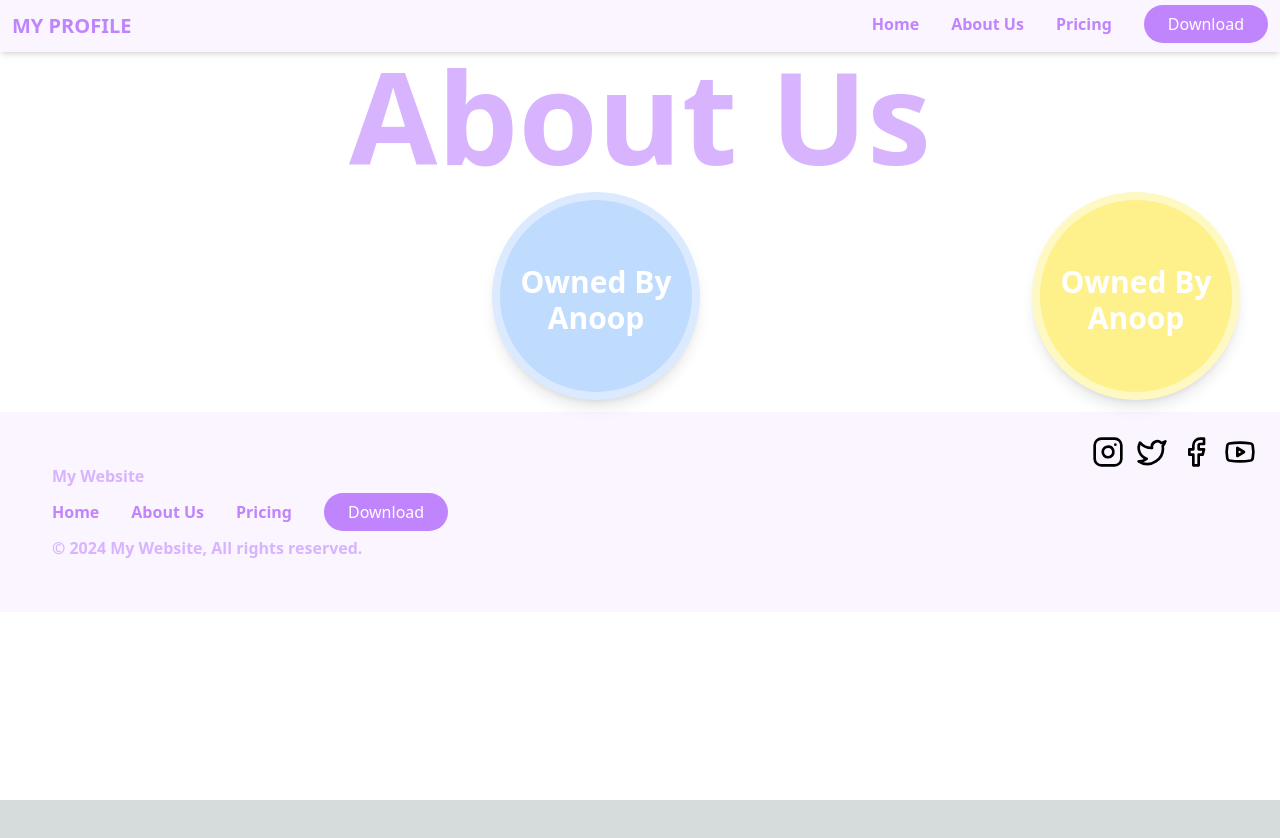
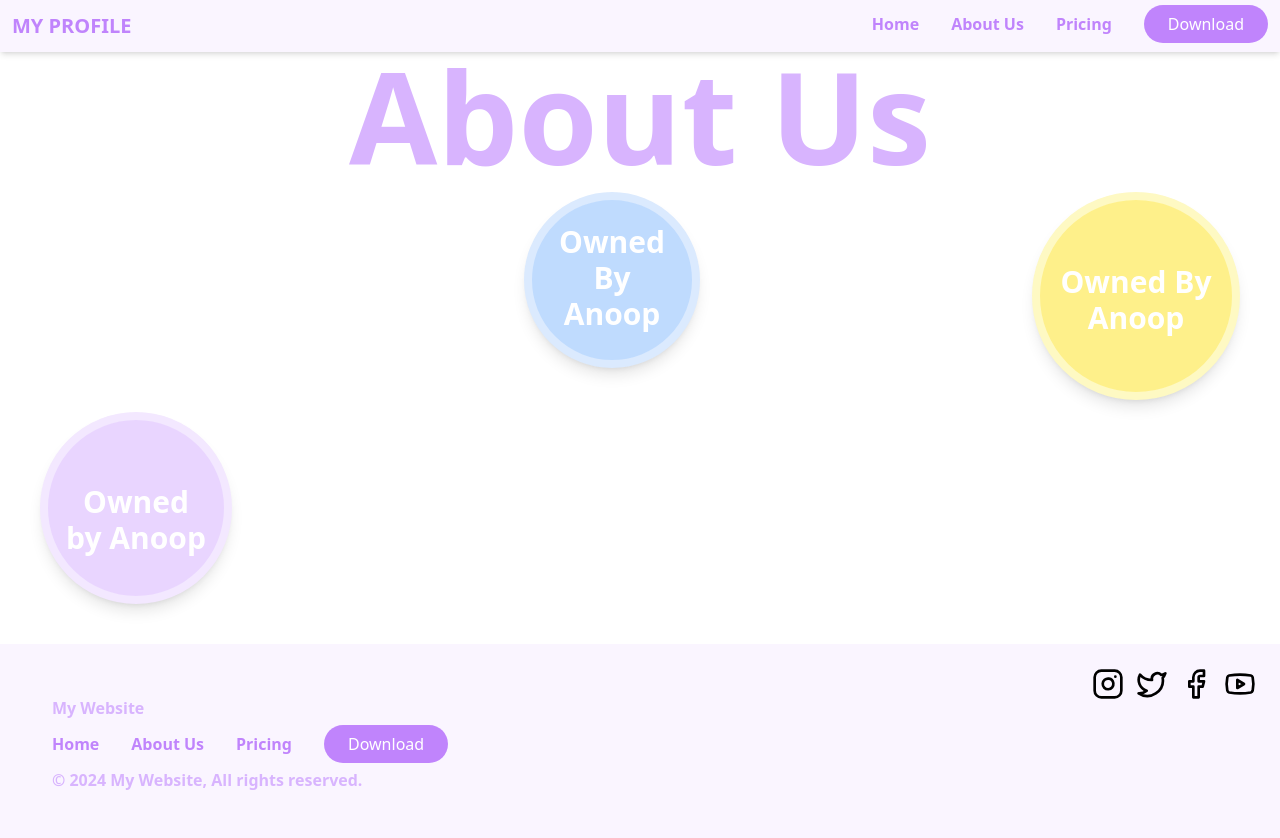
Before and after one commit to zeiq-co/anoop-project, a Next.js app: page /aboutus in a window 1280 px wide. Shown: the top 838 px of the page. Before the commit the page ends 800 px from the top, so only its background shows below. Built offline with nearby package versions, Linux system fonts and the light colour scheme.

Commit message:
Update aboutus.js

```diff
--- a/src/pages/aboutus.js
+++ b/src/pages/aboutus.js
@@ -14,11 +14,16 @@ export default function Home () {
       {/* Title */}
       {/* Info Tab's */}
       <div className='flex flex-row-reverse'>
-      <div className='h-52 w-52  bg-yellow-200 rounded-full border-yellow-100 border-8 m-3 mr-10 shadow-lg'>
+      <div className='h-52 w-52 mb- bg-yellow-200 rounded-full border-yellow-100 border-8 m-3 mr-10 shadow-lg'>
         <p className='text-white text-center p-4 pt-16 text-3xl font-bold font-sans'> Owned By Anoop </p>
       </div>
-      <div className='h-52 w-52 bg-blue-200 rounded-full mr-80 border-blue-100 border-8 m-3 shadow-lg '>
-        <p className='text-white text-center p-4 pt-16 text-3xl font-bold font-sans'> Owned By Anoop </p>
+      <div className='h-44 w-44 bg-blue-200 rounded-full mr-80 border-blue-100 border-8 m-3 shadow-lg '>
+        <p className='text-white text-center p-4 pt-6 text-3xl font-bold font-sans'> Owned By Anoop </p>
+      </div>
+      </div>
+      <div className='flex flex-col'>
+      <div className='h-48 w-48 bg-purple-200 rounded-full  border-purple-100 border-8 shadow-lg flex flex-col mb-10 ml-10'>
+        <p className='text-white text-center p-4 pt-16 text-3xl font-bold font-sans'> Owned by Anoop </p>
       </div>
       </div>
       {/* Info Tab's */}
```
